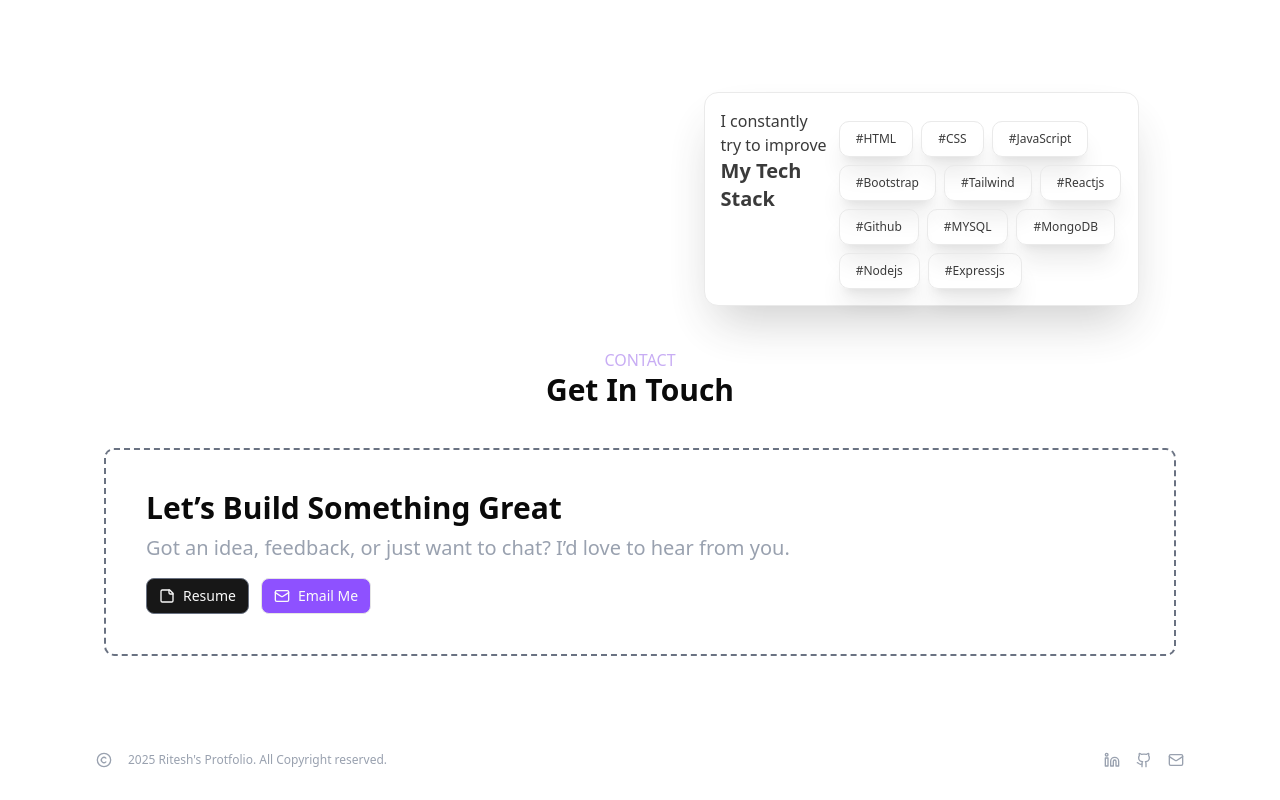
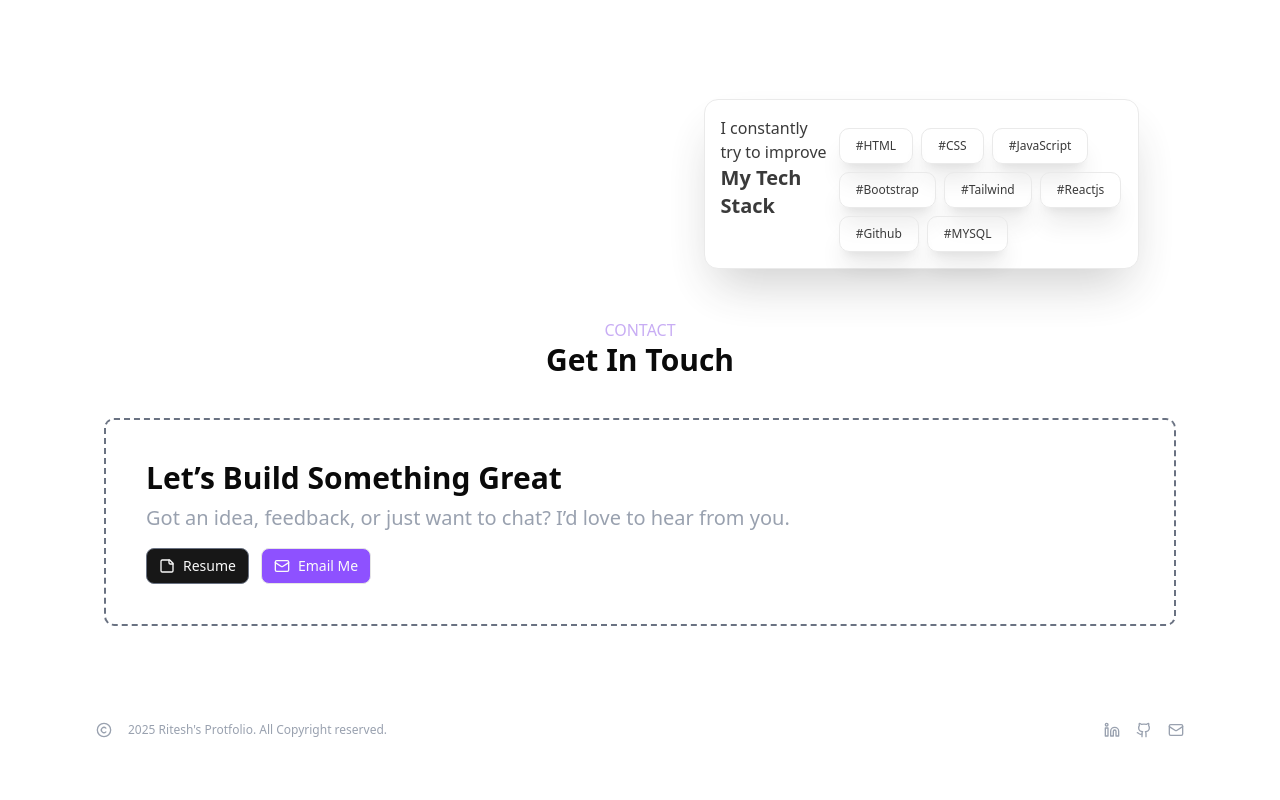
Before and after one commit to Ritesh-div/MyPortfolio, a React (Vite) app: page / in a window 1280 px wide. Shown: the part 1999-2799 px from the top of the page. After the commit the page ends 2769 px from the top, so only its background shows below. Built offline with nearby package versions, Linux system fonts and the light colour scheme.

Commit message:
refactor: remove unused skill components from About section

```diff
--- a/src/mycomponents/about.tsx
+++ b/src/mycomponents/about.tsx
@@ -133,9 +133,6 @@ export default function About() {
               <Skill skillName="#Reactjs" />
               <Skill skillName="#Github" />
               <Skill skillName="#MYSQL" />
-              <Skill skillName="#MongoDB" />
-              <Skill skillName="#Nodejs" />
-              <Skill skillName="#Expressjs" />
             </div>
           </div>
         </div>
```
